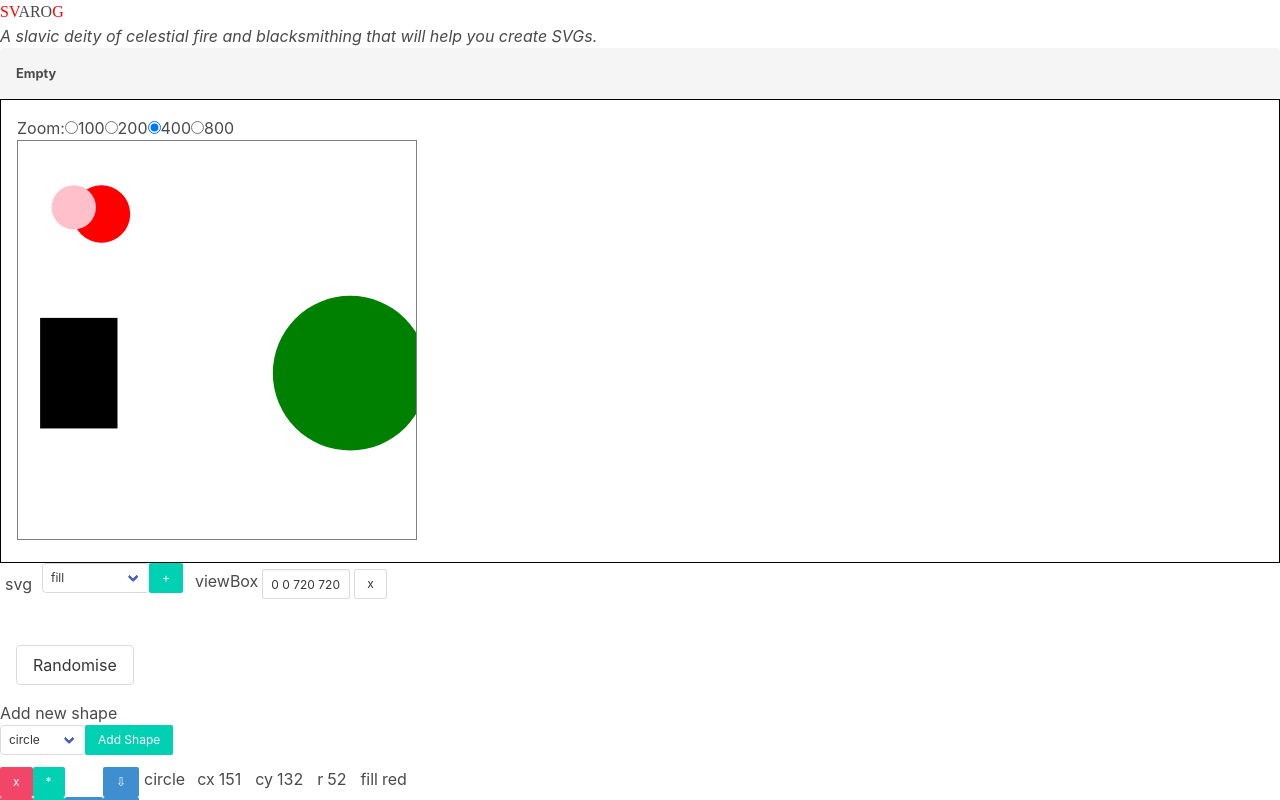
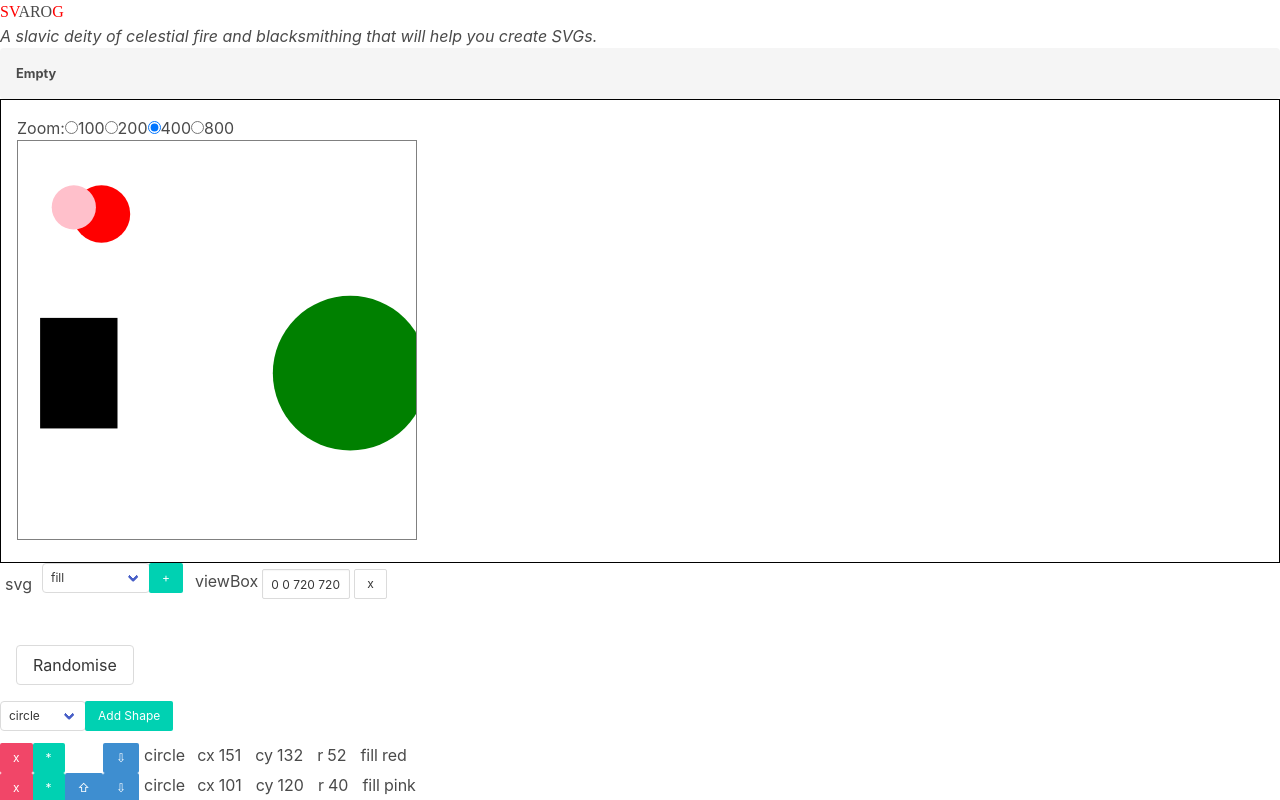
Before and after one commit to crianonim/svarog, a React (Create React App) app: page / in a window 1280 px wide. Shown: the top 800 px of the page. Built offline with nearby package versions, Linux system fonts and the light colour scheme; a web font is replaced by a local one.

Commit message:
Remove label from Add shape

```diff
--- a/src/App.js
+++ b/src/App.js
@@ -69,7 +69,6 @@ const App = () => {
 
 
       </div>
-      <label> Add new shape</label>
       <AddShape addShape={(shape)=>{
        setShapes([...shapes,{shape,attributes:defaultValues[shape],id:Date.now()}])
       }} />
```
